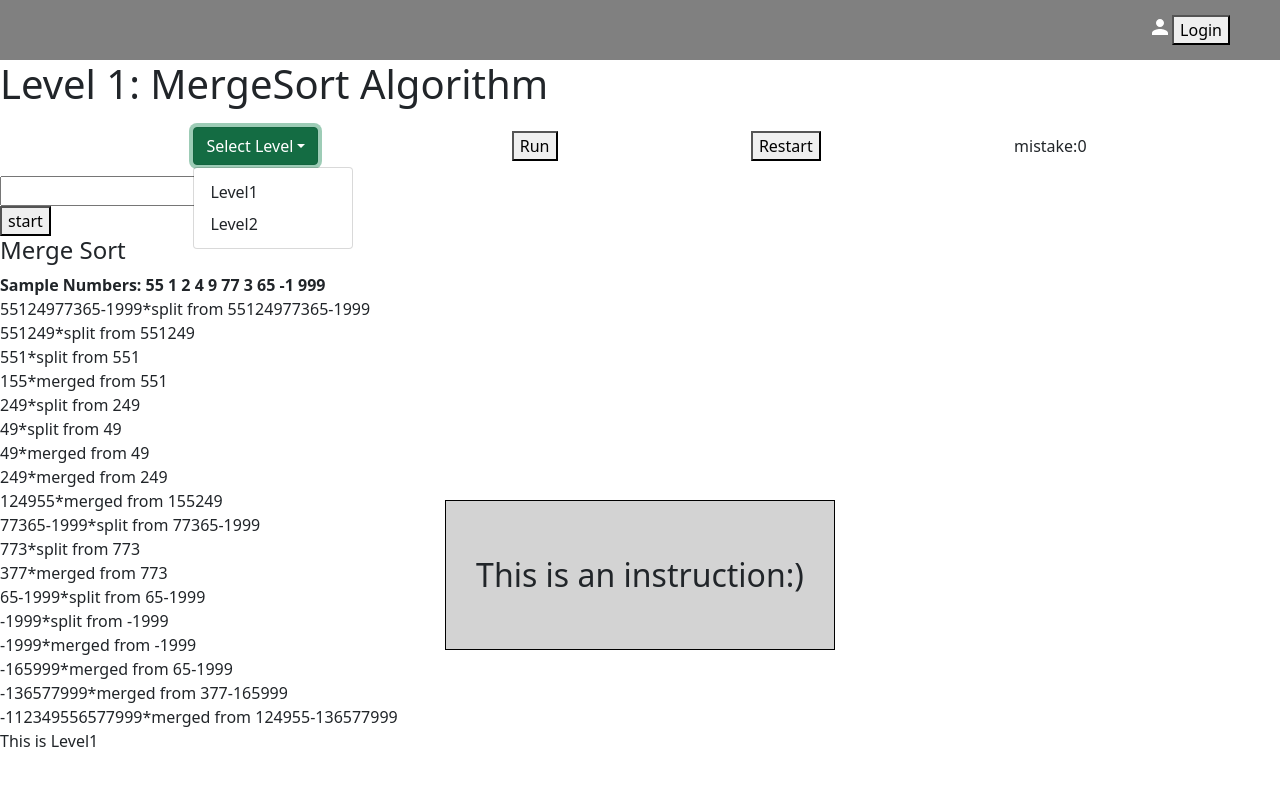
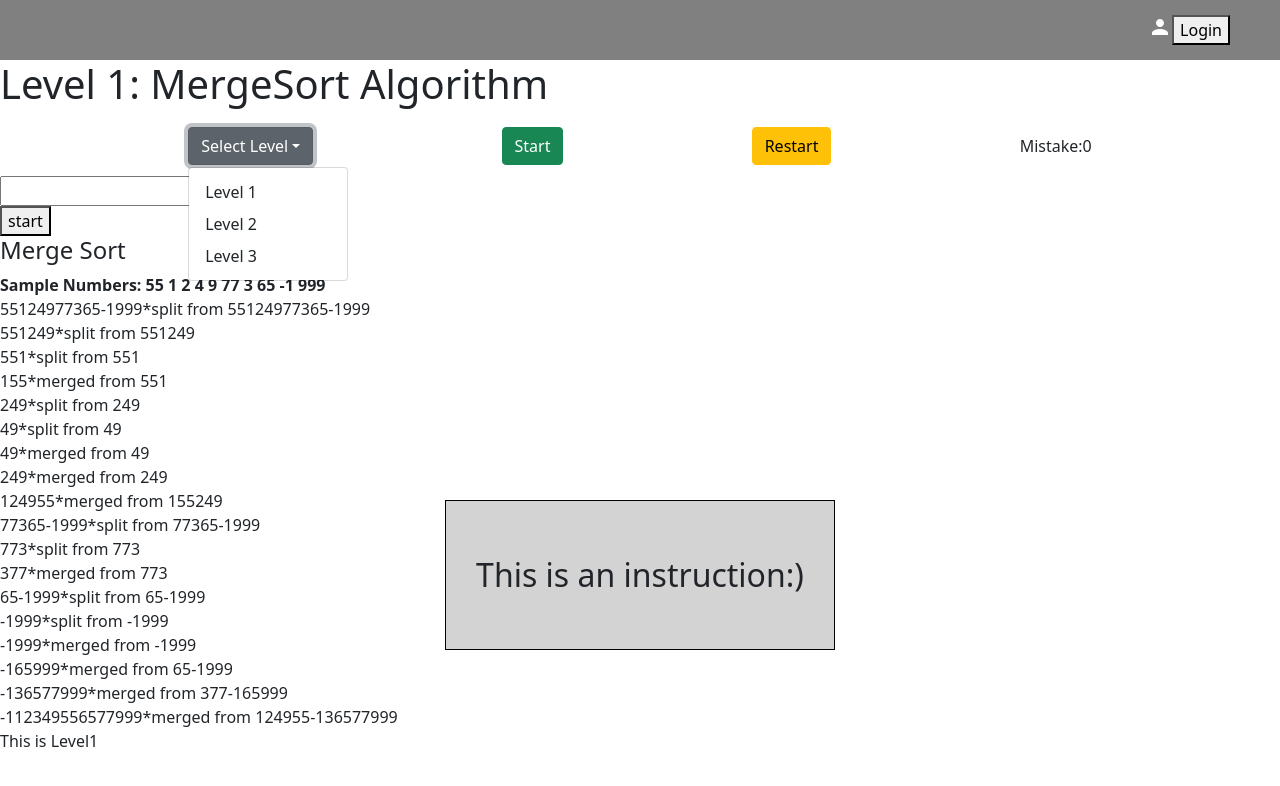
Before and after one commit to ShaimaaAliECE/se3350-project-group-15, a React (Create React App) app in the folder Development Code/: page /level1 in a window 1280 px wide. Both pictures are taken after a click on the button "Select Level". Shown: the top 786 px of the page. Built offline with nearby package versions, Linux system fonts and the light colour scheme.

Commit message:
remove redundent code

```diff
--- a/Development Code/src/component/HeaderLevel.js
+++ b/Development Code/src/component/HeaderLevel.js
@@ -3,7 +3,7 @@ import "./HeaderLevel.css";
 import { Link } from "react-router-dom";
 import Dropdown from "react-bootstrap/Dropdown";
 
-export default function HeaderLevel() {
+export default function HeaderLevel(props) {
   // const [currentProblem, setCurrentProblem] = useState([]);
   // const [arrayLength, setArrayLength] = useState(10);
 
@@ -38,50 +38,27 @@ export default function HeaderLevel() {
     // console.log(currentProblem);
   };
 
+  const restart = () => {
+    window.location.reload();
+  }
+
   return (
     <div className="HeaderLevel">
-      <Dropdown>
-        <Dropdown.Toggle variant="success" id="dropdown-basic">
+      <div class="dropdown">
+        <button class="btn btn-secondary dropdown-toggle" type="button" id="dropdownMenuButton1" data-bs-toggle="dropdown" aria-expanded="false">
           Select Level
-        </Dropdown.Toggle>
-
-        <Dropdown.Menu>
-          <Dropdown.Item href="/level1">Level1</Dropdown.Item>
-          <Dropdown.Item href="/level2">Level2</Dropdown.Item>
-        </Dropdown.Menu>
-      </Dropdown>
-      {/* <div className="HeaderLevel__chooseLevel">
-        <label for="levels">Level:</label>
-        <select
-          name="levels"
-          id="levels"
-          onChange={(event) => {
-            setArrayLength(event.target.value);
-          }}
-        >
-          <option value="10">Level 1</option>
-          <option value="10">Level 2</option>
-          <option value="10">Level 3</option>
-          <option value="50">Level 4</option>
-        </select>
-      </div> */}
-
-      <div className="HeaderLevel__runButton">
-        <span>
-          <button onClick={newProblems} type="button">
-            Run
-          </button>
-        </span>
+        </button>
+        <ul class="dropdown-menu" aria-labelledby="dropdownMenuButton1">
+          <li><a class="dropdown-item" href="/Level1">Level 1</a></li>
+          <li><a class="dropdown-item" href="/Level2">Level 2</a></li>
+          <li><a class="dropdown-item" href="/Level3">Level 3</a></li>
+        </ul>
       </div>
-      <div className="HeaderLevel__restartButton">
-        <span>
-          {" "}
-          <button type="button">Restart</button>
-        </span>
-      </div>
+      <button onClick={newProblems} type="button" class="btn btn-success">Start</button>
+      <button onClick={restart} type="button" class="btn btn-warning">Restart</button>
 
       <div className="HeaderLevel__mistakeCount">
-        mistake:
+        Mistake:
         <span className="HeaderLevel__mistakeCountNumber">0</span>
       </div>
     </div>
```
